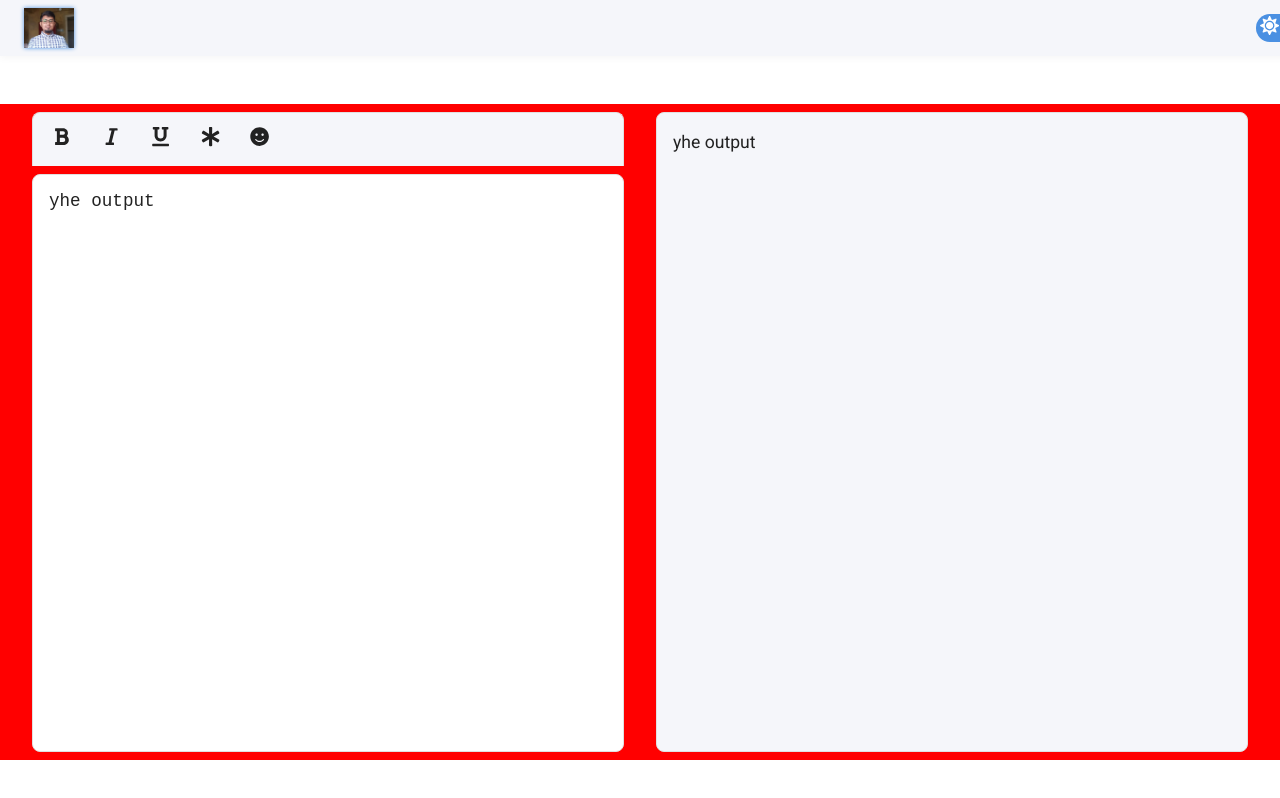
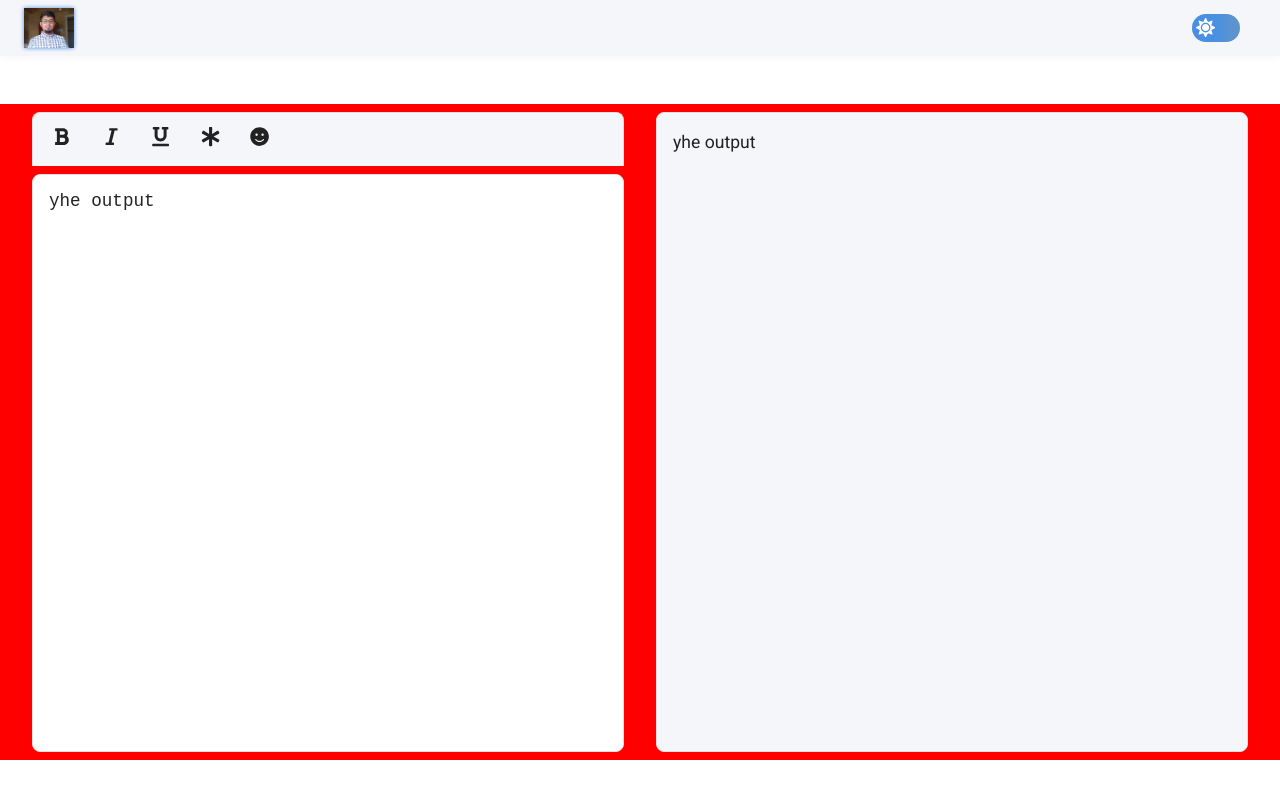
Before and after one commit to muhamadjawad/text-unify-web, a React (Vite) app: page / in a window 1280 px wide. Shown: the top 798 px of the page. Built offline with nearby package versions, Linux system fonts and the light colour scheme.

Commit message:
navbar and toggle issue foxed

```diff
--- a/src/components/Navbar.css
+++ b/src/components/Navbar.css
@@ -1,5 +1,5 @@
 .navbar {
-  width: 100%;
+  /* width: 100%; */
   display: flex;
   align-items: center;
   justify-content: space-between;
--- a/src/components/ToggleButton.css
+++ b/src/components/ToggleButton.css
@@ -8,9 +8,9 @@
   cursor: pointer;
   display: flex;
   align-items: center;
-  justify-content: flex-start;
+  justify-content: center;
   transition: background 0.3s;
-  padding: 0 4px;
+  /* padding: 0 4px; */
   overflow: hidden;
 }
 
@@ -24,6 +24,7 @@
   font-size: 1.2rem;
   z-index: 2;
   transition: transform 0.4s cubic-bezier(.4,2.3,.3,1);
+  display: flex;
 }
 
 .navbar__toggle--dark .navbar__toggle-icon {
```
Also changed, not shown: src/assets/images/dev.jpg (added).
